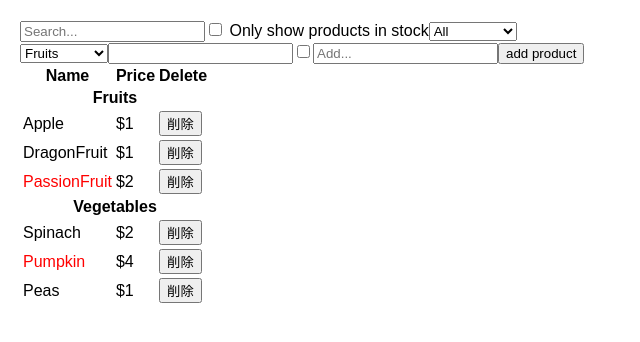
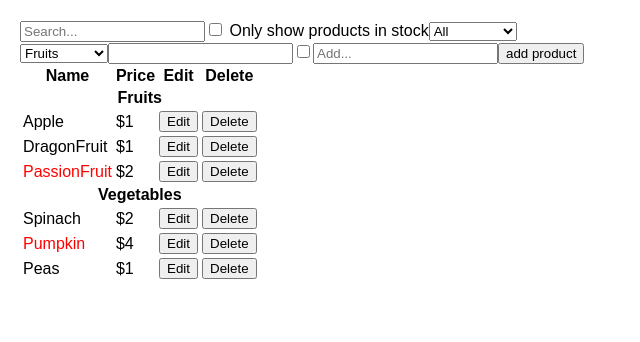
Before and after one commit to IchikaCoding/react-practice, a React (Vite) app: page / in a window 1280 px wide. Shown: the top 342 px of the page, without its empty margins (0-640 px from the left). Built offline with nearby package versions, Linux system fonts and the light colour scheme.

Commit message:
WIP(App-v2): 編集ボタンを追加して編集の関数（処理なし）だけ書いてみたところ。
- handleEditButtonはまだ未実装だから気を付けて！！

```diff
--- a/src/App-v2.jsx
+++ b/src/App-v2.jsx
@@ -66,6 +66,7 @@ export default function App() {
 function FilterableProductTable() {
   const [isModalOpen, setIsModalOpen] = useState(false);
   const [deleteBtnId, setDeleteBtnId] = useState(null);
+  const [editBtnId, setEditBtnId] = useState(null);
   // productsをstateにして、更新もここで行われる
   // リロードされると、またモックデータで初期化される
   const [products, setProducts] = useState(() => {
@@ -97,6 +98,9 @@ function FilterableProductTable() {
     }
   });
 
+  function handleEditButton(editBtnId) {
+    console.log("こんちか！", editBtnId);
+  }
   function handleDeleteButton(deleteBtnId) {
     setIsModalOpen(true);
     setDeleteBtnId(deleteBtnId);
@@ -154,6 +158,7 @@ function FilterableProductTable() {
         filterText={filterText}
         filterCategory={filterCategory}
         handleDeleteButton={handleDeleteButton}
+        handleEditButton={handleEditButton}
       />
       <Modal
         isModalOpen={isModalOpen}
@@ -307,6 +312,7 @@ function ProductTable({
   inStockOnly,
   filterCategory,
   handleDeleteButton,
+  handleEditButton,
 }) {
   // カテゴリと商品の情報をいれるための配列
   const rows = [];
@@ -353,6 +359,7 @@ function ProductTable({
         product={product}
         key={product.id}
         handleDeleteButton={handleDeleteButton}
+        handleEditButton={handleEditButton}
       />,
     );
     lastCategory = product.category;
@@ -366,6 +373,7 @@ function ProductTable({
         <tr>
           <th>Name</th>
           <th>Price</th>
+          <th>Edit</th>
           <th>Delete</th>
         </tr>
       </thead>
@@ -385,7 +393,7 @@ function ProductCategoryRow({ category }) {
   return (
     <tr>
       {/* colSpanは、列を横向きに結合できるもの。今回でいうと、2列を一つのセルとして結合している */}
-      <th colSpan="3">{category}</th>
+      <th colSpan="4">{category}</th>
     </tr>
   );
 }
@@ -394,7 +402,7 @@ function ProductCategoryRow({ category }) {
  * @param {Object} product Products配列が持っている一つずつのオブジェクト
  * @returns
  */
-function ProductRow({ product, handleDeleteButton }) {
+function ProductRow({ product, handleDeleteButton, handleEditButton }) {
   // 在庫があるなら商品の名前を代入、ないなら表品名が赤文字になるようにspan要素を代入している
   const name = product.stocked ? (
     product.name
@@ -408,7 +416,11 @@ function ProductRow({ product, handleDeleteButton }) {
       <td>{name}</td>
       <td>{product.price}</td>
       <td>
-        <button onClick={() => handleDeleteButton(product.id)}>削除</button>
+        <button onClick={() => handleEditButton(product.id)}>Edit</button>
+      </td>
+
+      <td>
+        <button onClick={() => handleDeleteButton(product.id)}>Delete</button>
       </td>
     </tr>
   );
@@ -462,3 +474,6 @@ function Modal({ isModalOpen, onConfirm, onCancel }) {
     </div>
   );
 }
+
+//
+function ProductEditingForm() {}
```
